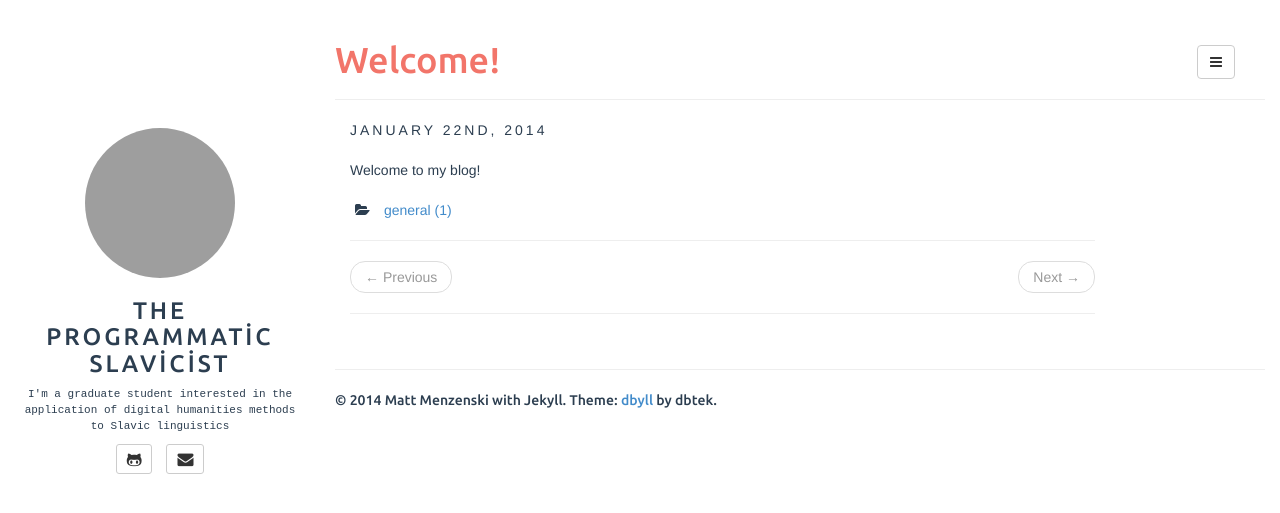
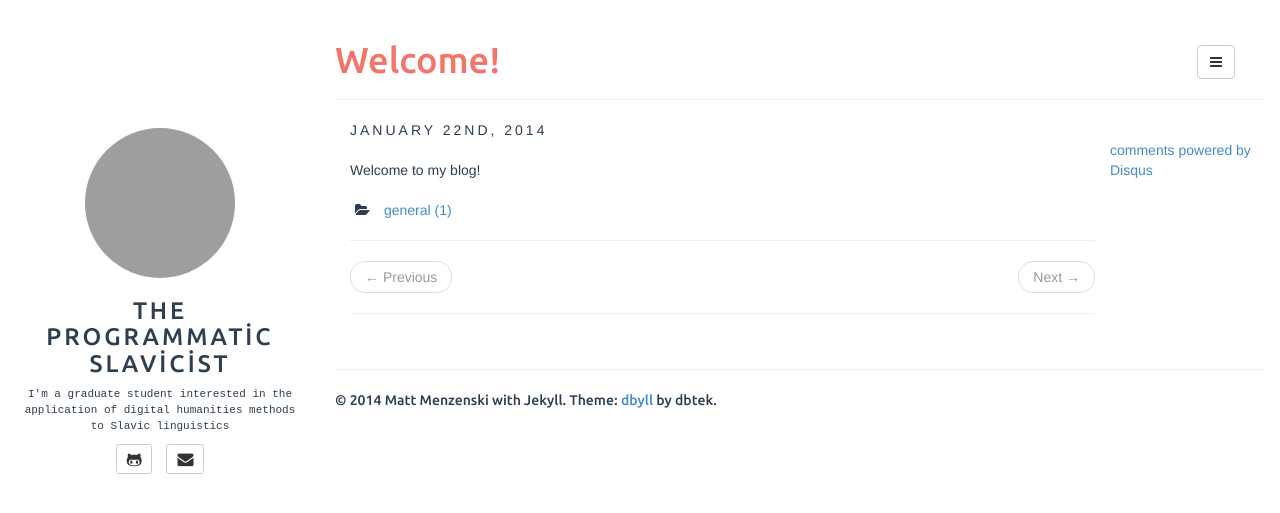
Before and after one commit to menzenski/menzenski.github.io, a Jekyll site: the page built from _posts/2014-01-22-welcome.md, in a window 1280 px wide. Shown: the top 513 px of the page. Built offline with Jekyll 4.4.1, drawn with Linux system fonts in a browser that asks for light colours; comment, search, counter and statistics services are not loaded; some of the changed lines change nothing that is shown; grey boxes are pictures that could not be loaded.

Commit message:
added disqus script to post.html

```diff
--- a/_includes/post.html
+++ b/_includes/post.html
@@ -90,4 +90,19 @@
 
 	</div>
 </article>
+
+<script type="text/javascript">
+        /* * * CONFIGURATION VARIABLES: EDIT BEFORE PASTING INTO YOUR WEBPAGE * * */
+        var disqus_shortname = 'menzenski'; // required: replace example with your forum shortname
+
+        /* * * DON'T EDIT BELOW THIS LINE * * */
+        (function() {
+            var dsq = document.createElement('script'); dsq.type = 'text/javascript'; dsq.async = true;
+            dsq.src = '//' + disqus_shortname + '.disqus.com/embed.js';
+            (document.getElementsByTagName('head')[0] || document.getElementsByTagName('body')[0]).appendChild(dsq);
+        })();
+    </script>
+    <noscript>Please enable JavaScript to view the <a href="http://disqus.com/?ref_noscript">comments powered by Disqus.</a></noscript>
+    <a href="http://disqus.com" class="dsq-brlink">comments powered by <span class="logo-disqus">Disqus</span></a>
+
 <div class="clearfix"></div>
```
